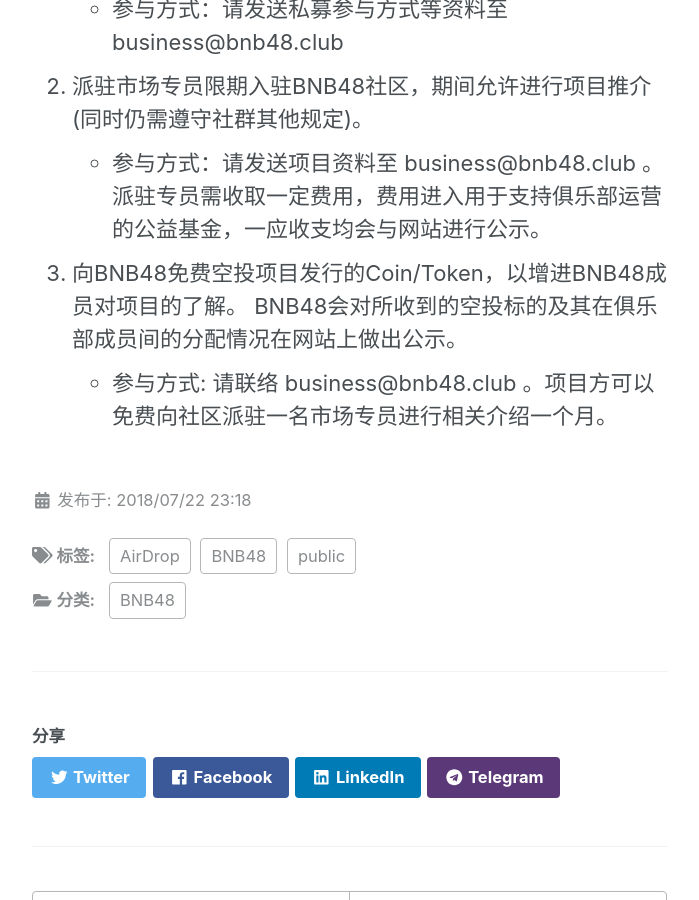
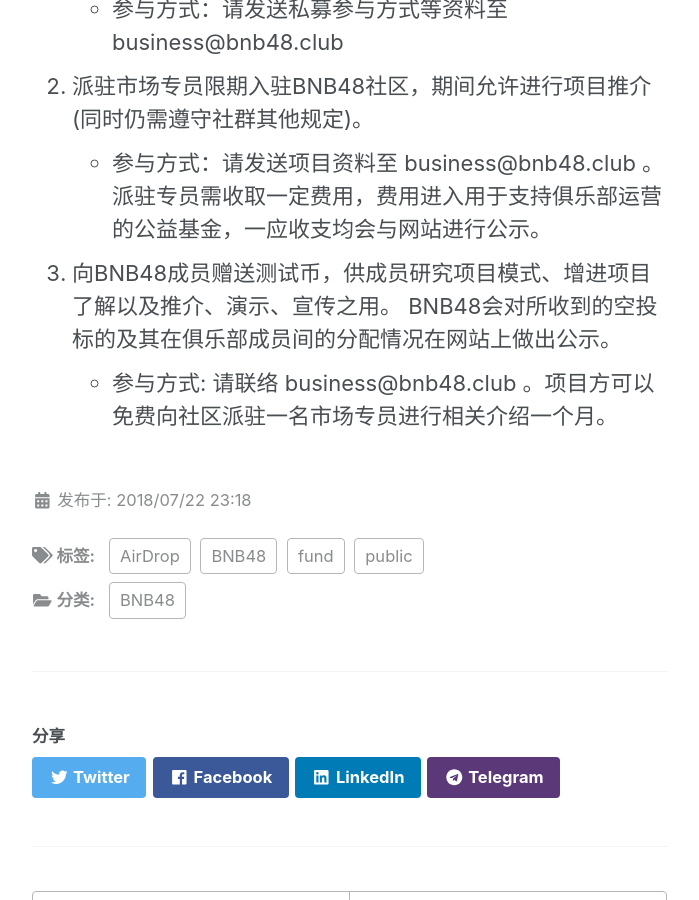
Before and after one commit to 48Club/BNB48Club.github.io, a Jekyll site: the page built from _posts/2018-07-28-关于俱乐部开展币种社区共建计划的说明.md, in a window 1280 px wide and 900 px high, scrolled down 1008 px. Shown: the whole window, without its empty margins (290-989 px from the left). Built offline with Jekyll 4.4.1, drawn with Linux system fonts in a browser that asks for light colours; nearby versions of some CDN libraries.

Commit message:
Update 2018-07-28-关于俱乐部开展币种社区共建计划的说明.md

```diff
--- a/_posts/2018-07-28-关于俱乐部开展币种社区共建计划的说明.md
+++ b/_posts/2018-07-28-关于俱乐部开展币种社区共建计划的说明.md
@@ -3,7 +3,7 @@
 date:   2018-07-22 23:18:00 +0800
 excerpt:	""
 tags:
-  - [BNB48, AirDrop, public]
+  - [BNB48, AirDrop, public, fund]
 category:
   - BNB48
 ---
@@ -25,5 +25,5 @@
    * 参与方式：请发送私募参与方式等资料至 business@bnb48.club
 2. 派驻市场专员限期入驻BNB48社区，期间允许进行项目推介(同时仍需遵守社群其他规定)。
    * 参与方式：请发送项目资料至 business@bnb48.club 。派驻专员需收取一定费用，费用进入用于支持俱乐部运营的公益基金，一应收支均会与网站进行公示。
-3. 向BNB48免费空投项目发行的Coin/Token，以增进BNB48成员对项目的了解。 BNB48会对所收到的空投标的及其在俱乐部成员间的分配情况在网站上做出公示。
+3. 向BNB48成员赠送测试币，供成员研究项目模式、增进项目了解以及推介、演示、宣传之用。 BNB48会对所收到的空投标的及其在俱乐部成员间的分配情况在网站上做出公示。
    * 参与方式: 请联络 business@bnb48.club 。项目方可以免费向社区派驻一名市场专员进行相关介绍一个月。
```
